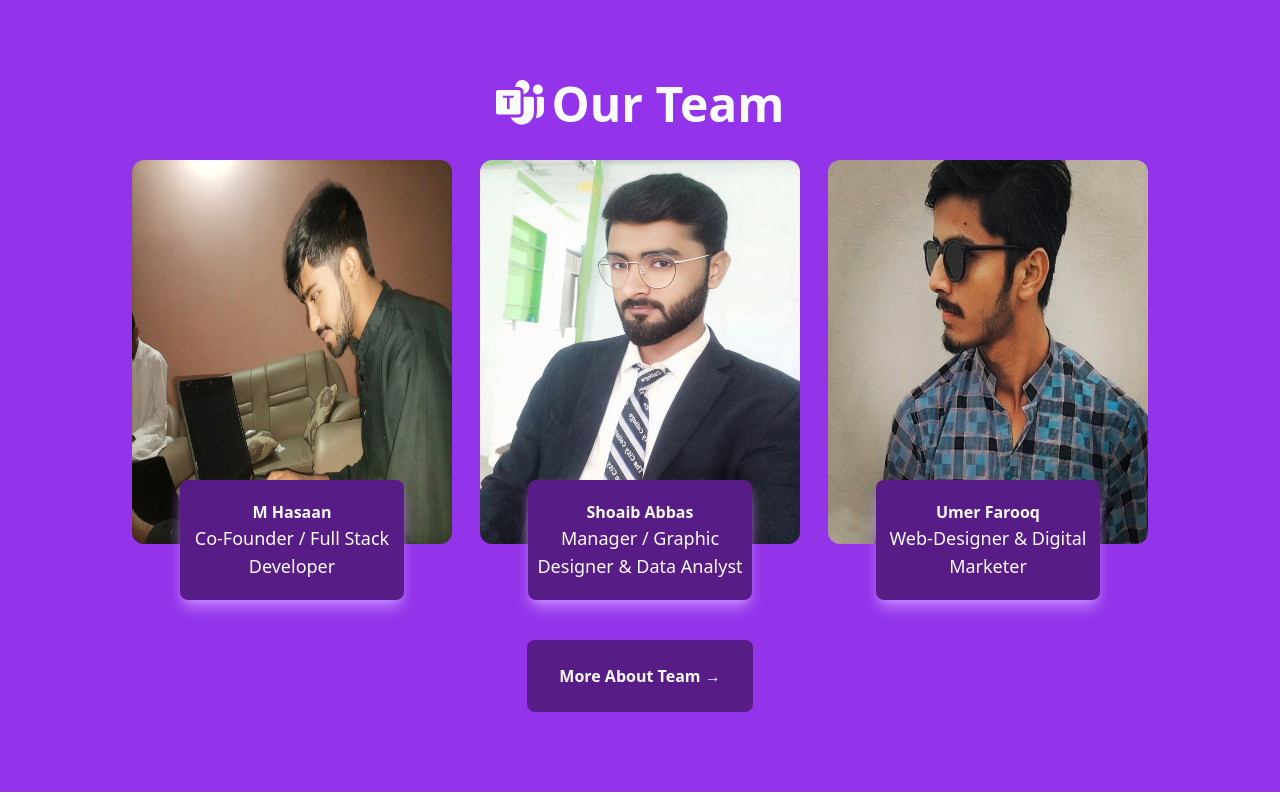
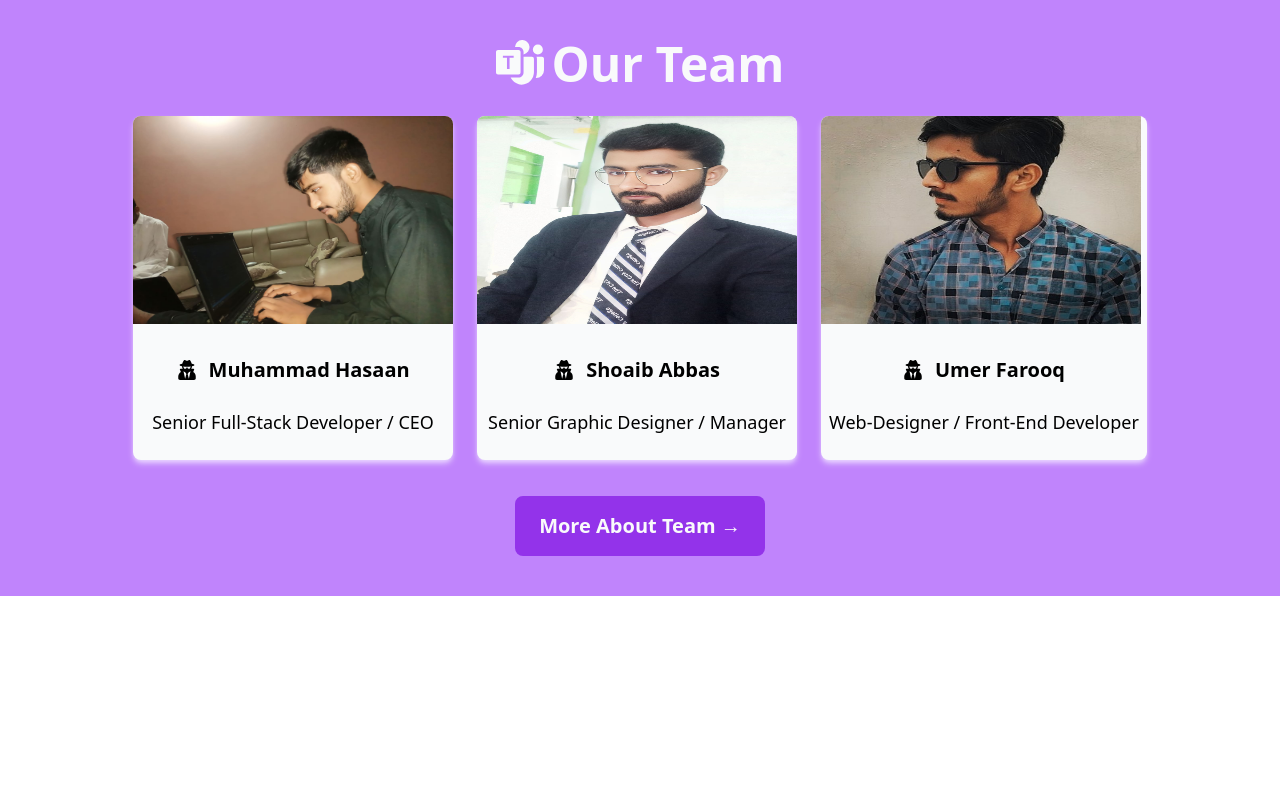
Before and after one commit to mhmAdmin1122/w10, a Next.js app: page /components/O/OurTeamSection in a window 1280 px wide. Built offline with nearby package versions, Linux system fonts and the light colour scheme.

Commit message:
our team section updated

```diff
--- a/pages/components/O/OurTeamSection.tsx
+++ b/pages/components/O/OurTeamSection.tsx
@@ -1,49 +1,20 @@
 import React from 'react'
-import Image from 'next/image'
-import hasaanPic from '@/public/img/MyPic.jpeg'
-import shoaibPic from '@/public/img/shoaib.jpeg'
-import umarPic from '@/public/img/umar.jpg'
 import { BsMicrosoftTeams } from 'react-icons/bs'
 import Link from 'next/link'
+import TeamCard from '../T/TeamCard'
 
 const OurTeamSection = () => {
     return (
-        <section className="bg-purple-600 py-20 grid justify-center justify-items-center relative">
+        <section className="bg-purple-400 py-10 grid justify-center justify-items-center relative">
 
-            <p className='text-5xl flex flex-wrap items-center justify-center gap-2 text-gray-50'>
+            <p className='text-5xl flex flex-wrap items-center cursor-context-menu justify-center gap-2 text-gray-50'>
                 <b><BsMicrosoftTeams /></b>
                 <b>Our Team</b>
             </p>
 
-            <div className="flex gap-7 px-14 pt-8 pb-12 flex-wrap">
+            <TeamCard />
 
-                <div className="member relative">
-                    <Image src={hasaanPic} alt="hasaan" className='w-80 h-96 rounded-xl' />
-                    <div className="bg-purple-900 w-56 px-0.5 py-5 grid justify-center justify-items-center text-center rounded-lg text-gray-50 absolute left-12 -bottom-14 shadow-lg shadow-purple-400">
-                        <strong className="font-size: 22px; letter-spacing: 1px; font-weight: 800;">M Hasaan</strong>
-                        <span className="text-lg">Co-Founder / Full Stack Developer</span>
-                    </div>
-                </div>
-
-                <div className="member relative">
-                    <Image src={shoaibPic} alt="hasaan" className='w-80 h-96 rounded-xl' />
-                    <div className="bg-purple-900 w-56 px-0.5 py-5 grid justify-center justify-items-center text-center rounded-lg text-gray-50 absolute left-12 -bottom-14 shadow-lg shadow-purple-400">
-                        <strong className="font-size: 22px; letter-spacing: 1px; font-weight: 800;">Shoaib Abbas</strong>
-                        <span className="text-lg">Manager / Graphic Designer & Data Analyst</span>
-                    </div>
-                </div>
-
-                <div className="member relative">
-                    <Image src={umarPic} alt="hasaan" className='w-80 h-96 rounded-xl' />
-                    <div className="bg-purple-900 w-56 px-0.5 py-5 grid justify-center justify-items-center text-center rounded-lg text-gray-50 absolute left-12 -bottom-14 shadow-lg shadow-purple-400">
-                        <strong className="font-size: 22px; letter-spacing: 1px; font-weight: 800;">Umer Farooq</strong>
-                        <span className="text-lg">Web-Designer & Digital Marketer</span>
-                    </div>
-                </div>
-
-            </div>
-
-            <Link href={'/'} className='bg-purple-900 mt-12 grid justify-items-center justify-center w-fit text-gray-50 rounded-lg px-8 font-bold py-6'>
+            <Link href={'/'} className='bg-purple-600 mt-2 grid justify-items-center justify-center w-fit text-gray-50 rounded-lg px-6 text-xl font-bold py-4'>
                 More About Team &rarr;
             </Link>
 
--- /dev/null
+++ b/pages/components/T/TeamCard.tsx
@@ -0,0 +1,64 @@
+import React from 'react'
+import Image from 'next/image'
+import hasaanPic from '@/public/img/MyPic.jpeg'
+import shoaibPic from '@/public/img/shoaib.jpeg'
+import umarPic from '@/public/img/umar.jpg'
+import { FaUserSecret } from 'react-icons/fa'
+
+const TeamCard = () => {
+    return (
+        <div className='flex flex-wrap justify-center w-full gap-6 my-4'>
+
+            <div className='card-Container'>
+
+                <div className="imageBox">
+                    <Image src={hasaanPic} alt={'t-crd'} className='w-80 h-52' />
+                </div>
+
+                <div className="card-body">
+                    <b>
+                        <b><FaUserSecret /></b>
+                        <b>Muhammad Hasaan</b>
+                    </b>
+                    <p>Senior Full-Stack Developer / CEO</p>
+                </div>
+
+            </div>
+
+            <div className='card-Container'>
+
+                <div className="imageBox">
+                    <Image src={shoaibPic} alt={'t-crd'} className='w-80 h-52' />
+                </div>
+
+                <div className="card-body">
+                    <b>
+                        <b><FaUserSecret /></b>
+                        <b>Shoaib Abbas</b>
+                    </b>
+                    <p>Senior Graphic Designer / Manager</p>
+                </div>
+
+            </div>
+
+            <div className='card-Container'>
+
+                <div className="imageBox">
+                    <Image src={umarPic} alt={'t-crd'} className='w-80 h-52' />
+                </div>
+
+                <div className="card-body">
+                    <b>
+                        <b><FaUserSecret /></b>
+                        <b>Umer Farooq</b>
+                    </b>
+                    <p>Web-Designer / Front-End Developer</p>
+                </div>
+
+            </div>
+
+        </div>
+    )
+}
+
+export default TeamCard
--- a/styles/globals.css
+++ b/styles/globals.css
@@ -128,6 +128,20 @@ body::-webkit-scrollbar-thumb {
   font-size: 220px;
   pointer-events: none;
 }
+
+.card-Container {
+  @apply bg-gray-50 overflow-hidden rounded-lg my-3 shadow-md shadow-purple-200;
+}
+.card-Container .card-body {
+  @apply px-2 py-4 text-ellipsis;
+}
+.card-Container .card-body b{
+  @apply flex items-center gap-3 text-center justify-center text-xl py-2 cursor-context-menu;
+}
+.card-Container .card-body p{
+  @apply flex items-center gap-3 text-center justify-center text-lg py-2;
+}
+
 /* web-view 1039 to 850 */
 @media (max-width: 1039px) and (min-width: 850px) {
   .text_orr {
```
